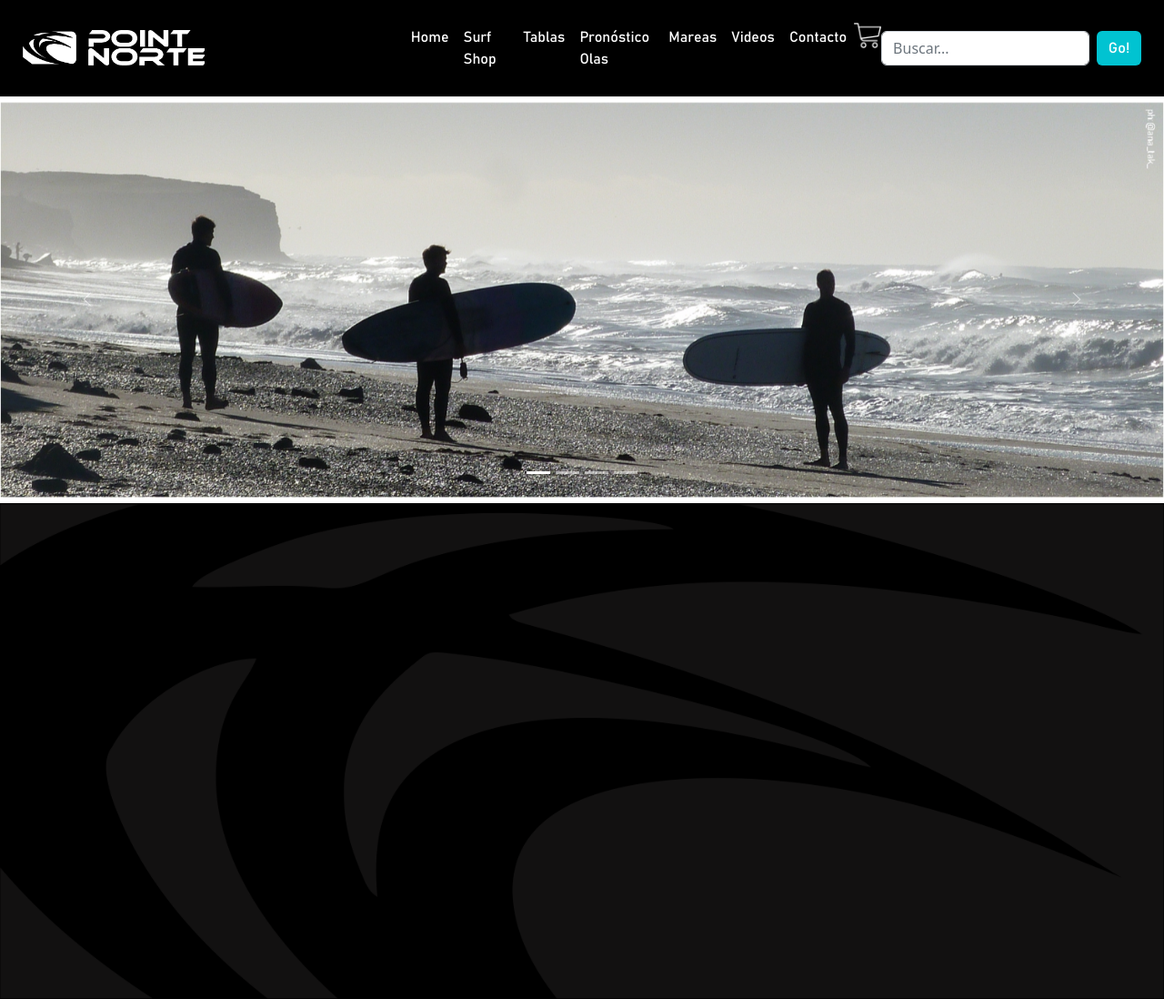
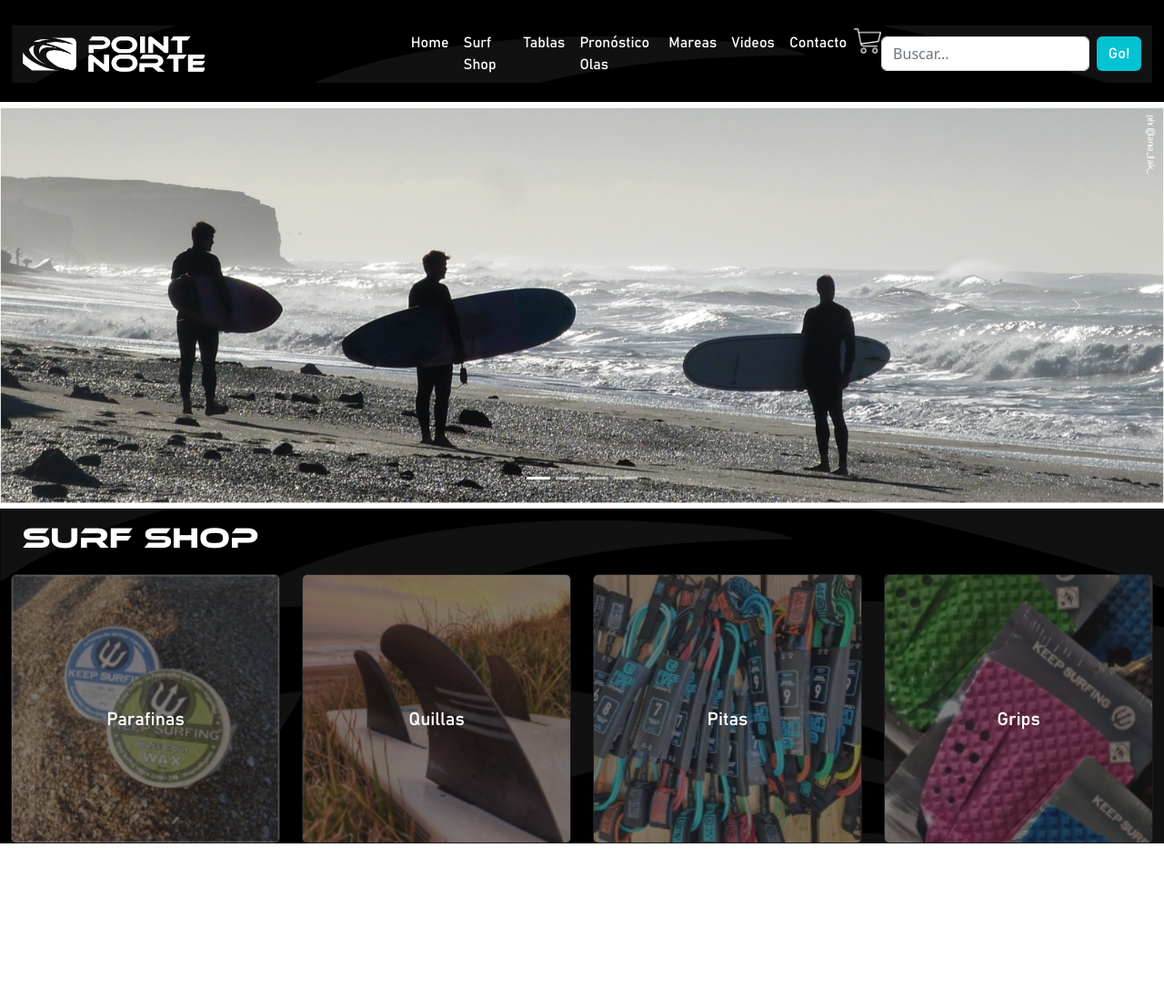
Before and after one commit to LuCtld/pointnorte, a plain HTML site: page index.html in a window 1280 px wide. Shown: the whole page at 91% size. After the commit the page ends 927 px from the top, so only its background shows below. Drawn offline with Linux system fonts and the light colour scheme.

Commit message:
point index

```diff
--- a/index.html
+++ b/index.html
@@ -91,8 +91,59 @@
         </div>
     </div>
 
-    <div class="secciontiendaindex">
-        <img src="assets/images/backconlogo.png" alt="Point Norte">
+    <div class="container-fluid ">
+
+        <h2 class="titulos-principales">SURF SHOP</h2>
+
+        <!--Fila 2-->
+        <div class="row">
+
+            <!--Parafinas-->
+            <div class="item col-xl-3 col-md-12 col-sm-12">
+
+                <div class="card bg-dark text-white">
+                    <img src="assets/images/cardparafina.jpg" class="card-img" alt="Parafinas">
+                    <div class="card-img-overlay">
+                        <h5 class="card-title">Parafinas</h5>
+                    </div>
+                </div>
+            </div>
+
+            <!--Quillas-->
+            <div class="item col-xl-3 col-md-12 col-sm-12">
+
+                <div class="card bg-dark text-white">
+                    <img src="assets/images/cardquillas.jpg" class="card-img" alt="Quillas">
+                    <div class="card-img-overlay">
+                        <h5 class="card-title">Quillas</h5>
+                    </div>
+                </div>
+            </div>
+
+            <!--Pitas-->
+            <div class="item col-xl-3 col-md-12 col-sm-12">
+
+                <div class="card bg-dark text-white">
+                    <img src="assets/images/cardpitas.jpg" class="card-img" alt="Pitas">
+                    <div class="card-img-overlay">
+                        <h5 class="card-title">Pitas</h5>
+                    </div>
+                </div>
+            </div>
+
+            <!--Grips-->
+            <div class="item col-xl-3 col-md-12 col-sm-12">
+
+                <div class="card bg-dark text-white">
+                    <img src="assets/images/cardgrips.jpg" class="card-img" alt="Grips">
+                    <div class="card-img-overlay">
+                        <h5 class="card-title">Grips</h5>
+                    </div>
+                </div>
+            </div>
+
+        </div>
+
 
     </div>
 
--- a/sass/estilos.scss
+++ b/sass/estilos.scss
@@ -78,10 +78,29 @@
     }
 }
 
-.secciontiendaindex{
+.container-fluid{
     background-color: black;
     margin-top: 0.5%;
-    img{
-        width: 100%;
+    background-image: url(../assets/images/backconlogo.png);
+
+    .titulos-principales{
+        padding: 1%;
+        font-family: $tipo-primaria;
+        color: white;
     }
+
 }
+
+//cards
+.card{
+    justify-content: center;
+    align-items: center;
+    text-align: center;
+
+    h5{
+        margin-top: 50%;
+        font-family:$tipo-secundaria;
+        color: white;
+    }
+
+}
```
Also changed, not shown: assets/images/cardgrips.jpg (added), assets/images/cardparafina.jpg (added), assets/images/cardpitas.jpg (added), assets/images/cardquillas.jpg (added), css/estilos.css, 1 other file.
